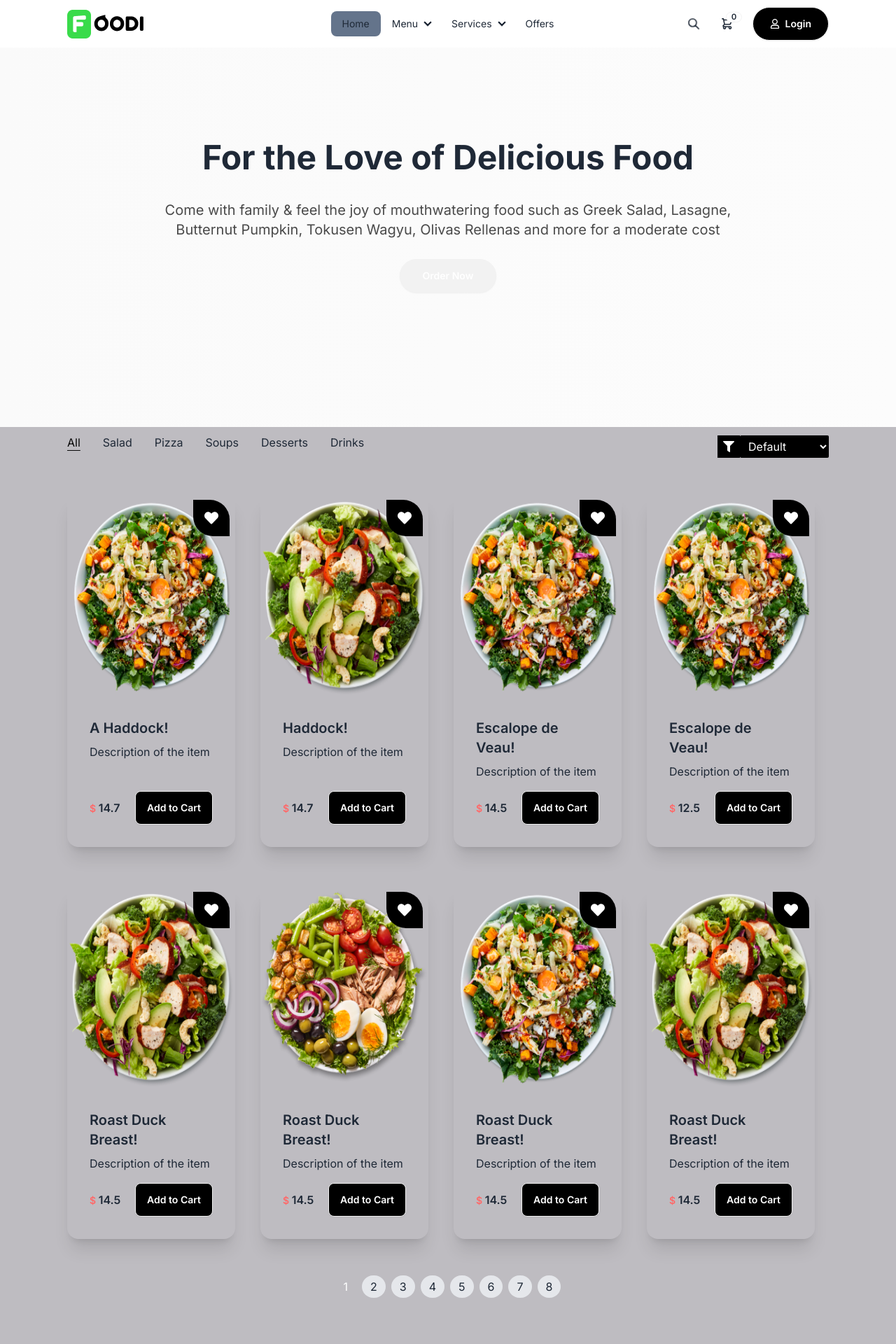
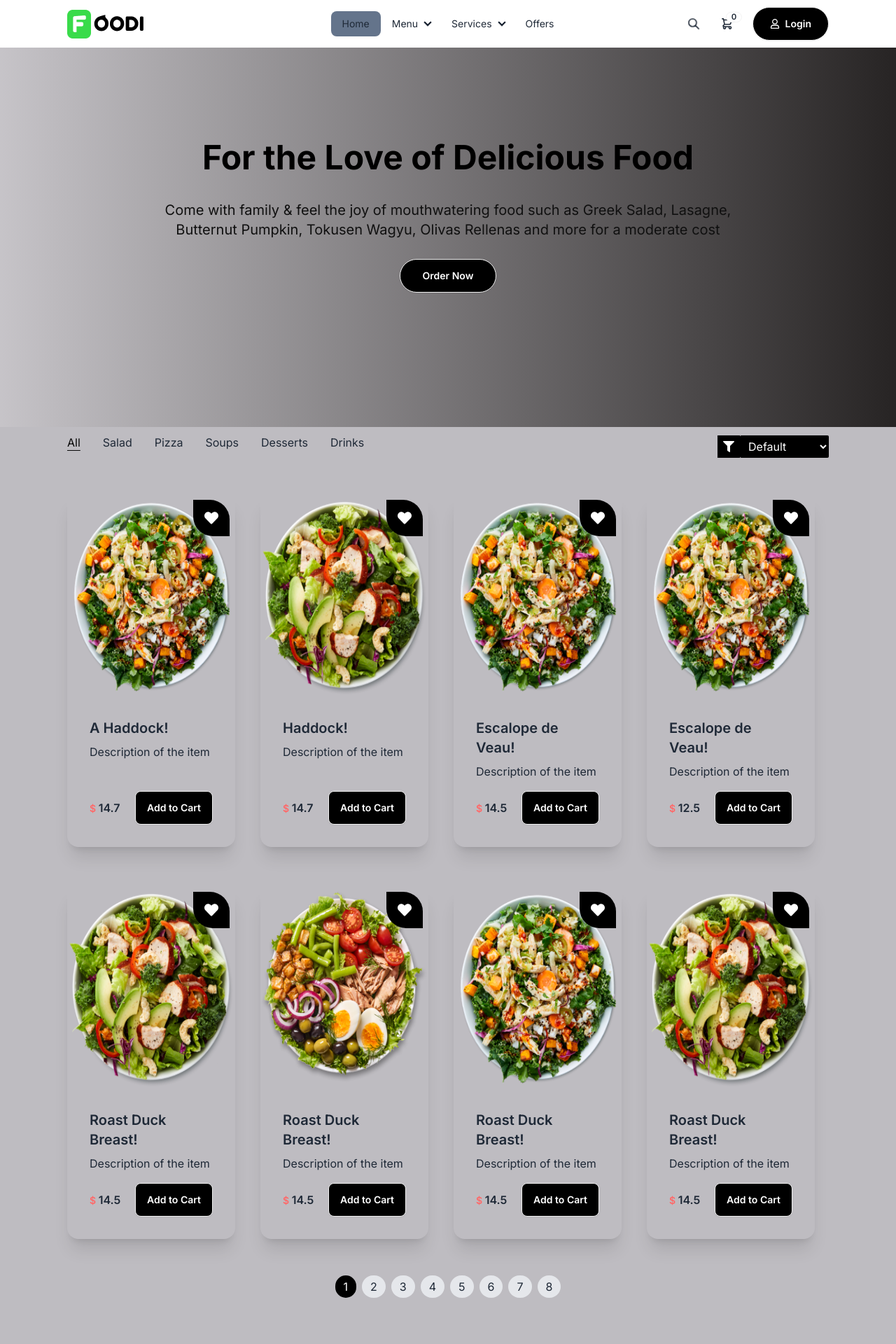
Before and after one commit to KinjalShah10/Food-Ordering-Website, a React (Vite) app in the folder Foodies/: page /menu in a window 1280 px wide. Shown: the top 1920 px of the page at 70% size. Built offline with nearby package versions, Linux system fonts and the light colour scheme; no server answers.

Commit message:
Menu added

```diff
--- a/Foodies/src/pages/shop/Menu.jsx
+++ b/Foodies/src/pages/shop/Menu.jsx
@@ -83,19 +83,19 @@ const Menu = () => {
   return (
     <div>
       {/* menu banner */}
-      <div className="max-w-screen-2xl container mx-auto xl:px-24 px-4 bg-gradient-to-r from-0% from-[#FAFAFA] to-[#FCFCFC] to-100%">
+      <div className="max-w-screen-2xl container mx-auto xl:px-24 px-4 bg-gradient-to-r from-0% from-[#f7f2f225] to-[#272424] to-100%">
         <div className="py-48 flex flex-col items-center justify-center">
           {/* content */}
           <div className=" text-center px-4 space-y-7">
-            <h2 className="md:text-5xl text-4xl font-bold md:leading-snug leading-snug">
-              For the Love of Delicious <span className="text-green">Food</span>
+            <h2 className="md:text-5xl text-4xl font-bold md:leading-snug leading-snug text-black">
+              For the Love of Delicious Food
             </h2>
-            <p className="text-[#4A4A4A] text-xl md:w-4/5 mx-auto">
+            <p className="text-[#101010] text-xl md:w-4/5 mx-auto">
               Come with family & feel the joy of mouthwatering food such as
               Greek Salad, Lasagne, Butternut Pumpkin, Tokusen Wagyu, Olivas
               Rellenas and more for a moderate cost
             </p>
-            <button className="bg-green font-semibold btn text-white px-8 py-3 rounded-full">
+            <button className="font-semibold btn text-white bg-black px-8 py-3 rounded-full">
               Order Now
             </button>
           </div>
@@ -181,7 +181,7 @@ const Menu = () => {
             key={index + 1}
             onClick={() => paginate(index + 1)}
             className={`mx-1 px-3 py-1 rounded-full ${
-              currentPage === index + 1 ? "bg-green text-white" : "bg-gray-200"
+              currentPage === index + 1 ? "bg-black text-white" : "bg-gray-200"
             }`}
           >
             {index + 1}
```
